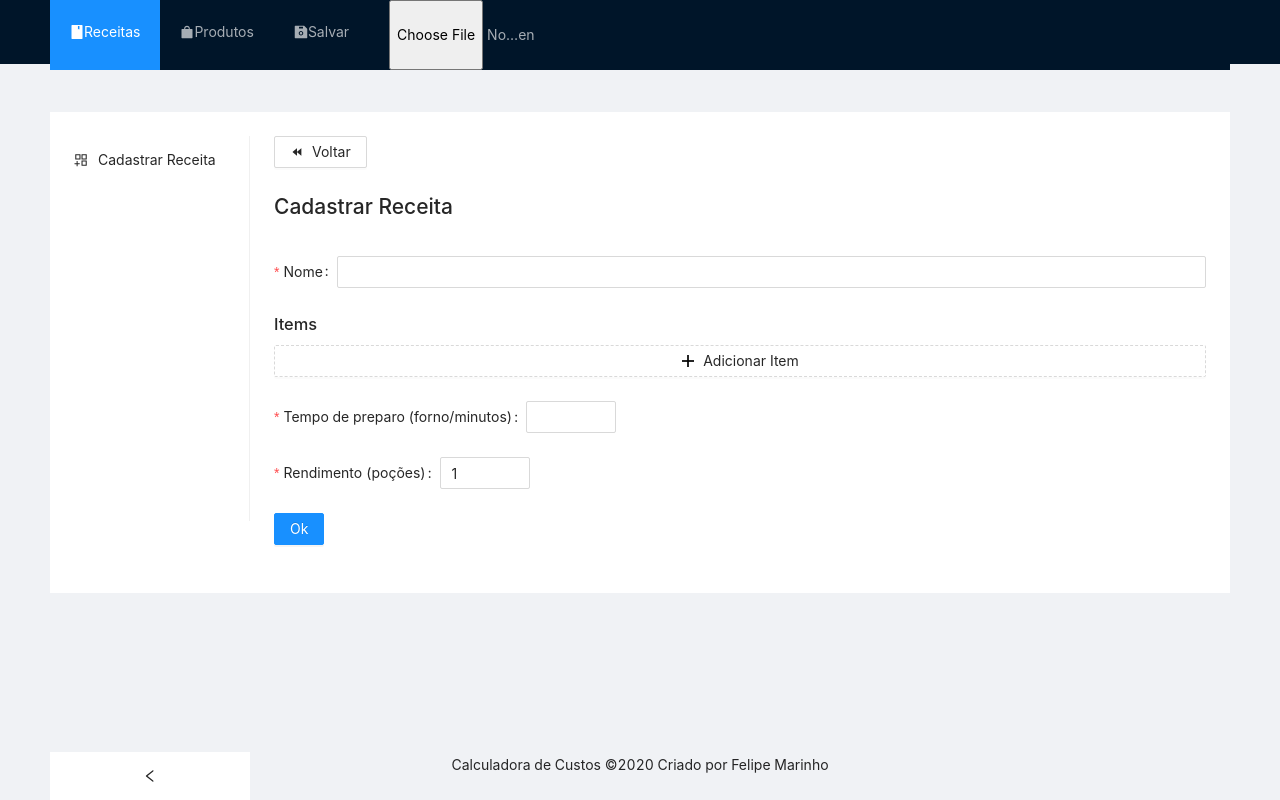
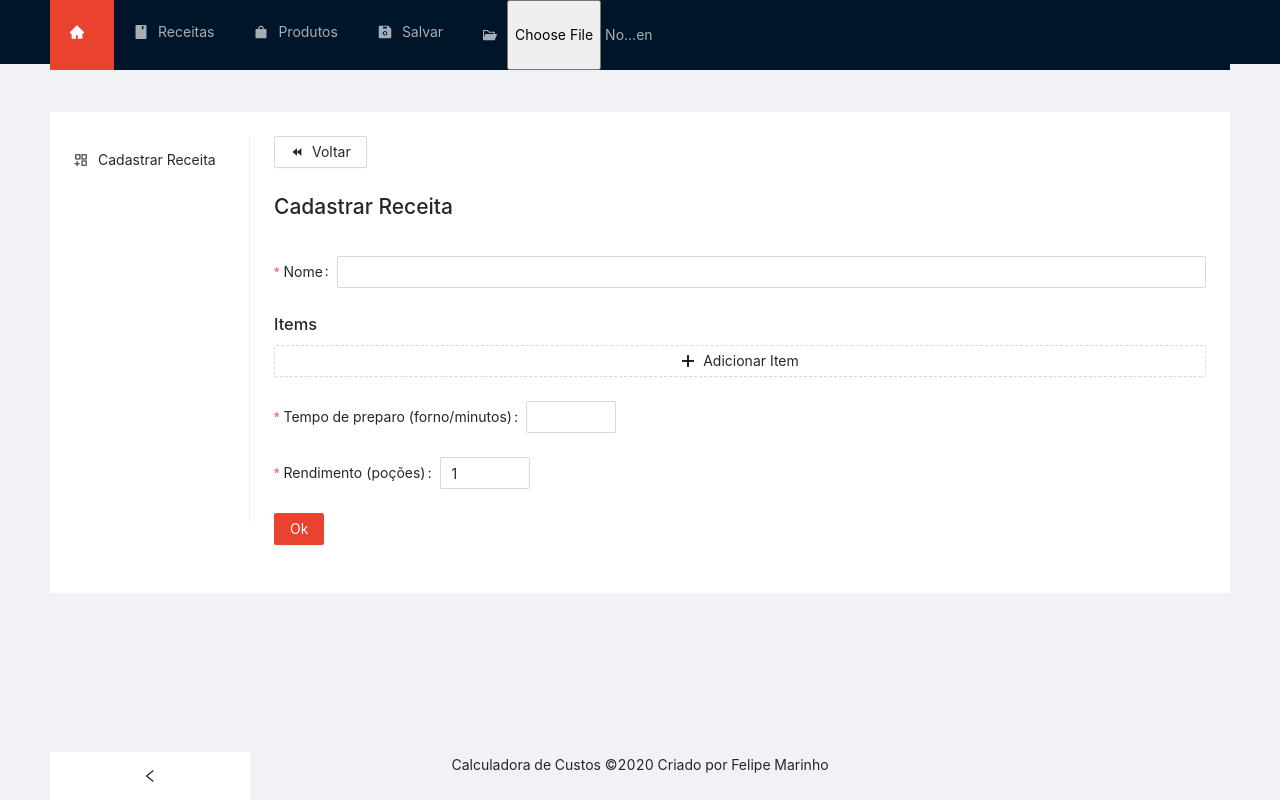
Before and after one commit to felipemarinho97/calculadora-de-custos, a React (Create React App) app: page /recipes/add in a window 1280 px wide. Built offline with nearby package versions, Linux system fonts and the light colour scheme.

Commit message:
muda cor para uma que lembra cozinha

```diff
--- /dev/null
+++ b/craco.config.js
@@ -0,0 +1,17 @@
+const CracoLessPlugin = require('craco-less');
+
+module.exports = {
+    plugins: [
+        {
+            plugin: CracoLessPlugin,
+            options: {
+                lessLoaderOptions: {
+                    lessOptions: {
+                        modifyVars: { '@primary-color': '#e9422f' },
+                        javascriptEnabled: true,
+                    },
+                },
+            },
+        },
+    ],
+};
--- a/public/index.html
+++ b/public/index.html
@@ -1,14 +1,12 @@
 <!DOCTYPE html>
 <html lang="en">
+
 <head>
   <meta charset="utf-8" />
   <link rel="icon" href="%PUBLIC_URL%/favicon.ico" />
   <meta name="viewport" content="width=device-width, initial-scale=1" />
   <meta name="theme-color" content="#000000" />
-    <meta
-      name="description"
-      content="Web site created using create-react-app"
-    />
+  <meta name="description" content="Calcule o custo das suas receitas caseiras!" />
   <link rel="apple-touch-icon" href="%PUBLIC_URL%/logo192.png" />
   <!--
       manifest.json provides metadata used when your web app is installed on a
@@ -26,6 +24,7 @@
     -->
   <title>Calculadora de Custos</title>
 </head>
+
 <body>
   <noscript>You need to enable JavaScript to run this app.</noscript>
   <div id="root"></div>
@@ -40,4 +39,5 @@
       To create a production bundle, use `npm run build` or `yarn build`.
     -->
 </body>
+
 </html>
--- a/src/App.css
+++ b/src/App.less
@@ -1,4 +1,4 @@
-@import "~antd/dist/antd.css";
+@import "~antd/dist/antd.less";
 
 .App,
 #root {
--- a/src/App.tsx
+++ b/src/App.tsx
@@ -1,5 +1,5 @@
 import React, { FC } from "react";
-import "./App.css";
+import "./App.less";
 import Home from "./components/home/Home";
 import { BrowserRouter as Router } from "react-router-dom";
 import { createStore, CombinedState, Store } from "redux";
--- a/src/components/home/Home.tsx
+++ b/src/components/home/Home.tsx
@@ -4,12 +4,12 @@ import "./Home.css";
 import ProductsManager from "../tabs/products/ProductsManager";
 import RecipesManager from "../tabs/recipes/RecipesManager";
 import { ClickParam } from "antd/lib/menu";
-import { Link, Switch, Route } from "react-router-dom";
+import { Link, Switch, Route, withRouter, RouteComponentProps } from "react-router-dom";
 import { IAppState } from "../../App";
 import { store } from "../../App";
 import { saveAs } from "file-saver";
 import { loadState } from "../../actions/persistor.action";
-import { BookFilled, ShoppingFilled, SaveFilled } from "@ant-design/icons";
+import { BookFilled, ShoppingFilled, SaveFilled, HomeFilled, FolderOpenFilled } from "@ant-design/icons";
 
 const { Header, Content, Footer } = Layout;
 
@@ -20,10 +20,10 @@ export function getProjectName(
   return `${prefix}-${now.toLocaleDateString()}-${now.toLocaleTimeString()}`;
 }
 
-class Home extends React.Component {
+class Home extends React.Component<RouteComponentProps> {
   private fileReader: FileReader;
 
-  constructor(props: Object) {
+  constructor(props: RouteComponentProps) {
     super(props);
 
     this.onMenuClick = this.onMenuClick.bind(this);
@@ -69,7 +69,9 @@ class Home extends React.Component {
   };
 
   private onMenuClick(param: ClickParam): void {
-    console.log(param);
+    if (param.key === "0") {
+      this.props.history.push('/')
+    }
     if (param.key === "4") {
       this.localSave();
     }
@@ -80,24 +82,24 @@ class Home extends React.Component {
       <Layout>
         <Header className="header">
           <div className="logo" />
-          <Menu theme="dark" mode="horizontal" defaultSelectedKeys={["1"]}>
-            <Menu.Item onClick={this.onMenuClick} key="1">
+          <Menu theme="dark" mode="horizontal" defaultSelectedKeys={["0"]}>
+            <Menu.Item onClick={this.onMenuClick} key="0" icon={<HomeFilled />} />
+
+            {/* </Menu.Item> */}
+            <Menu.Item onClick={this.onMenuClick} icon={<BookFilled />} key="1">
               <Link to="/recipes">
-                <BookFilled />
                 Receitas
               </Link>
             </Menu.Item>
-            <Menu.Item onClick={this.onMenuClick} key="2">
+            <Menu.Item onClick={this.onMenuClick} icon={<ShoppingFilled />} key="2">
               <Link to="/products">
-                <ShoppingFilled />
                 Produtos
               </Link>
             </Menu.Item>
-            <Menu.Item onClick={this.onMenuClick} key="4">
-              <SaveFilled />
+            <Menu.Item onClick={this.onMenuClick} icon={<SaveFilled />} key="4">
               Salvar
             </Menu.Item>
-            <Menu.Item onClick={this.onMenuClick} key="3">
+            <Menu.Item onClick={this.onMenuClick} icon={<FolderOpenFilled />} key="3">
               <input
                 type="file"
                 accept=".json"
@@ -136,4 +138,4 @@ class Home extends React.Component {
   }
 }
 
-export default Home;
+export default withRouter(Home);
```
Also changed, not shown: package.json (+6 -4 lines), 1 other file (tests, documents, lock files or other folders). Lines whose indentation alone changed are shown as unchanged.
